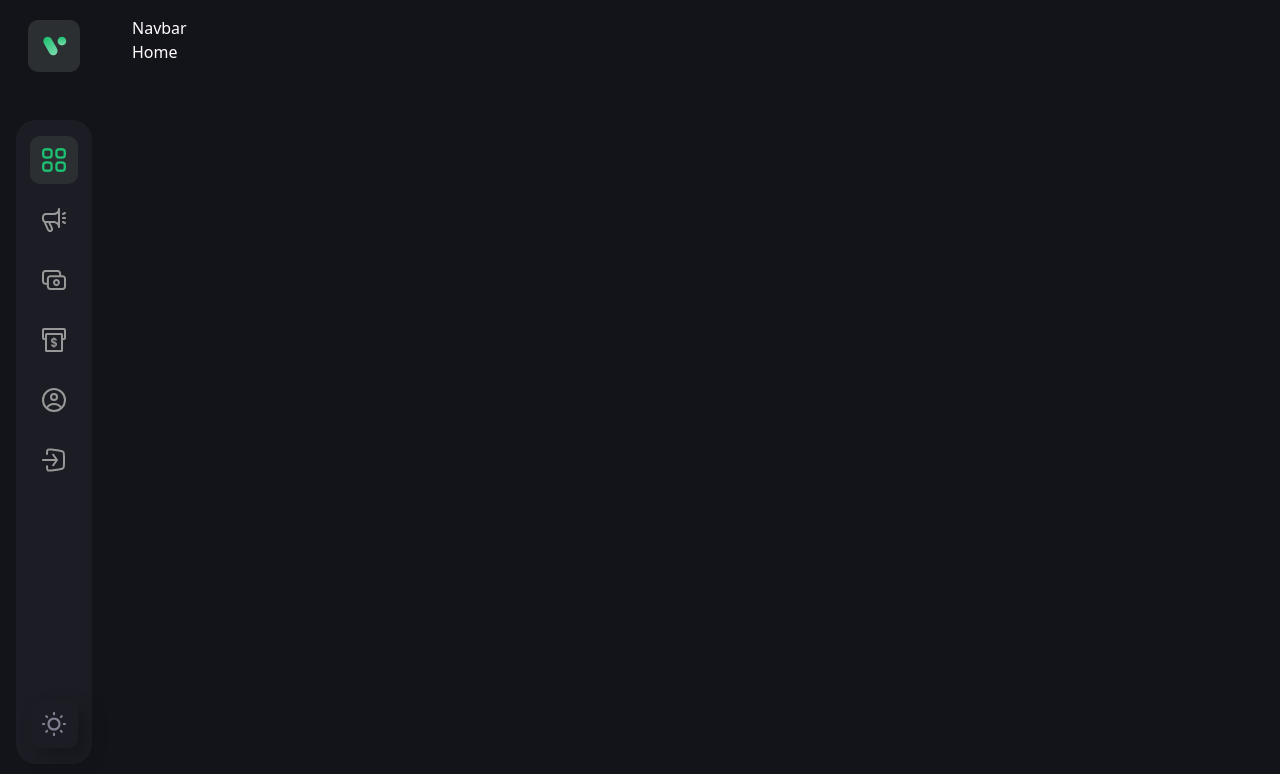
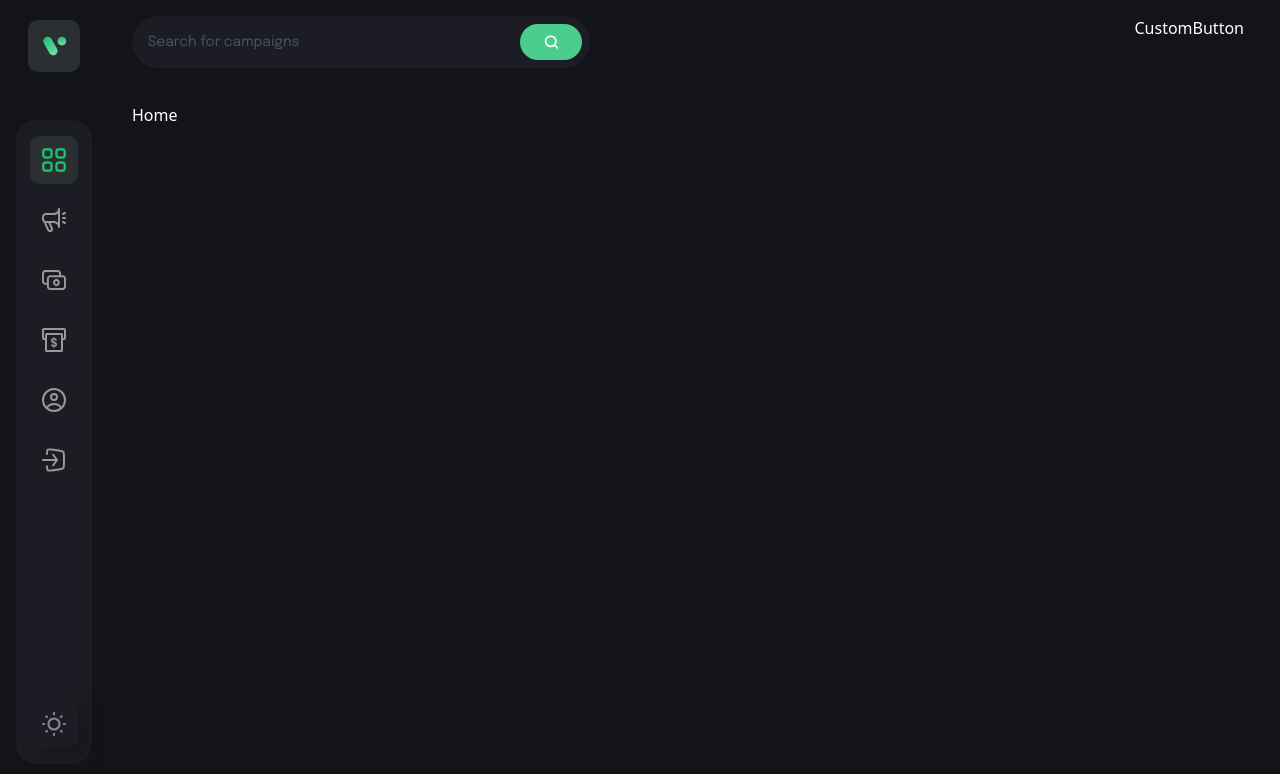
Before and after one commit to VishalChauhan011/StartMeUp, a React (Vite) app in the folder client/: page / in a window 1280 px wide. Shown: the top 774 px of the page. Built offline with nearby package versions, Linux system fonts and the light colour scheme; what @thirdweb-dev/react would draw is missing.

Commit message:
Add Search Box

```diff
--- /dev/null
+++ b/client/src/components/CustomButton.jsx
@@ -0,0 +1,7 @@
+import React from "react";
+
+const CustomButton = () => {
+  return <div>CustomButton</div>;
+};
+
+export default CustomButton;
--- a/client/src/components/Navbar.jsx
+++ b/client/src/components/Navbar.jsx
@@ -1,7 +1,48 @@
-import React from "react";
+import React, { useState } from "react";
+import { Link, useNavigate } from "react-router-dom";
+
+import { CustomButton } from "./";
+import { logo, menu, search, thirdweb } from "../assets";
+import { navlinks } from "../constants";
 
 const Navbar = () => {
-  return <div>Navbar</div>;
+  const navigate = useNavigate();
+  const [isActive, setIsActive] = useState("dashboard");
+  const [toggleDrawer, setToggleDrawer] = useState(false);
+
+  const address = "0xabc";
+
+  return (
+    <div className="flex md:flex-row flex-col-reverse justify-between mb-[35px] gap-6">
+      <div className="lg:flex-1 flex flex-row max-w-[458px] py-2 pl-4 pr-2 h-[52px] bg-[#1c1c24] rounded-[100px]">
+        <input
+          type="text"
+          placeholder="Search for campaigns"
+          className="flex w-full font-epilogue font-normal text-[14px] placeholder:text-[#4b5264] text-white bg-transparent outline-none"
+        />
+
+        <div className="w-[72px] h-full rounded-[20px] bg-[#4acd8d] flex justify-center items-center cursor-pointer">
+          <img
+            src={search}
+            alt="search"
+            className="w-[15px] h-[15px] object-contain"
+          />
+        </div>
+      </div>
+
+      <div className="sm:flex hidden flex-row justify-end gap-4">
+        <CustomButton
+          btnType="button"
+          title={address ? "Create a campaign" : "Connect"}
+          styles={address ? "bg-[#1dc071]" : "bg-[#8c6dfd]"}
+          handleClick={() => {
+            if (address) navigate("create-campaign");
+            else "connect()";
+          }}
+        />
+      </div>
+    </div>
+  );
 };
 
 export default Navbar;
--- a/client/src/components/index.js
+++ b/client/src/components/index.js
@@ -1,2 +1,3 @@
 export { default as Sidebar } from "./Sidebar";
 export { default as Navbar } from "./Navbar";
+export { default as CustomButton } from "./CustomButton";
```
